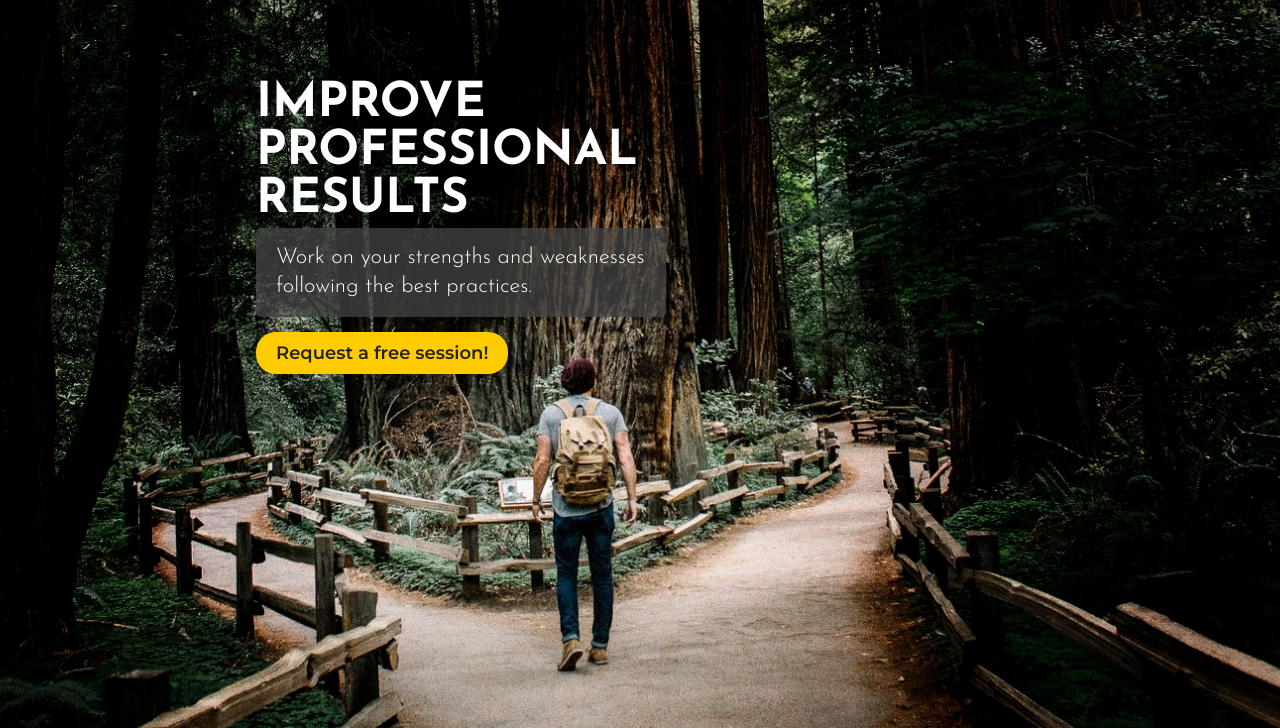
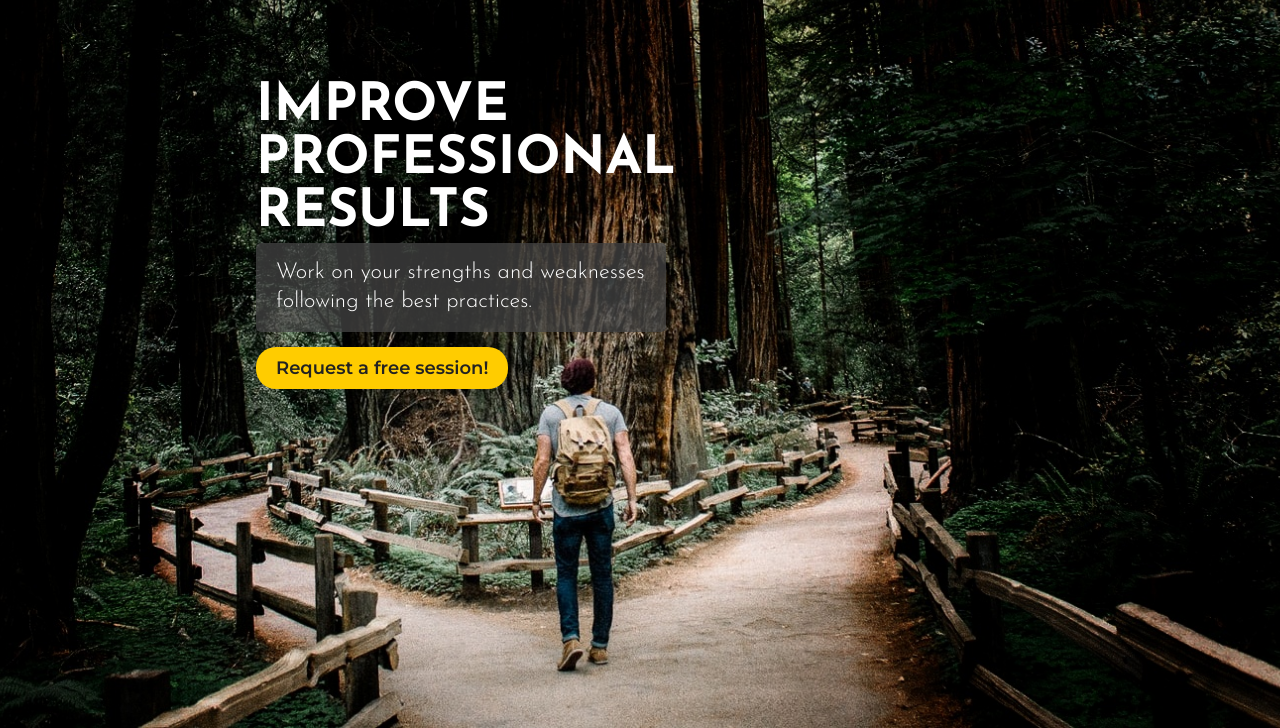
Before and after one commit to leoreboucas/desktop-tutorial, a plain HTML site: page index.html in a window 1280 px wide. Shown: the part 72-800 px from the top of the page. Drawn offline with Linux system fonts and the light colour scheme; a web font is replaced by a local one.

Commit message:
Little bit bigger H1

```diff
--- a/style.css
+++ b/style.css
@@ -64,7 +64,7 @@ section header h2 {
 
 h1 {
     font-family: 'Josefin Sans', sans-serif;
-    font-size: 3rem;
+    font-size: 3.3rem;
     color: white;
     margin: 0;
     width: 390px;
```
